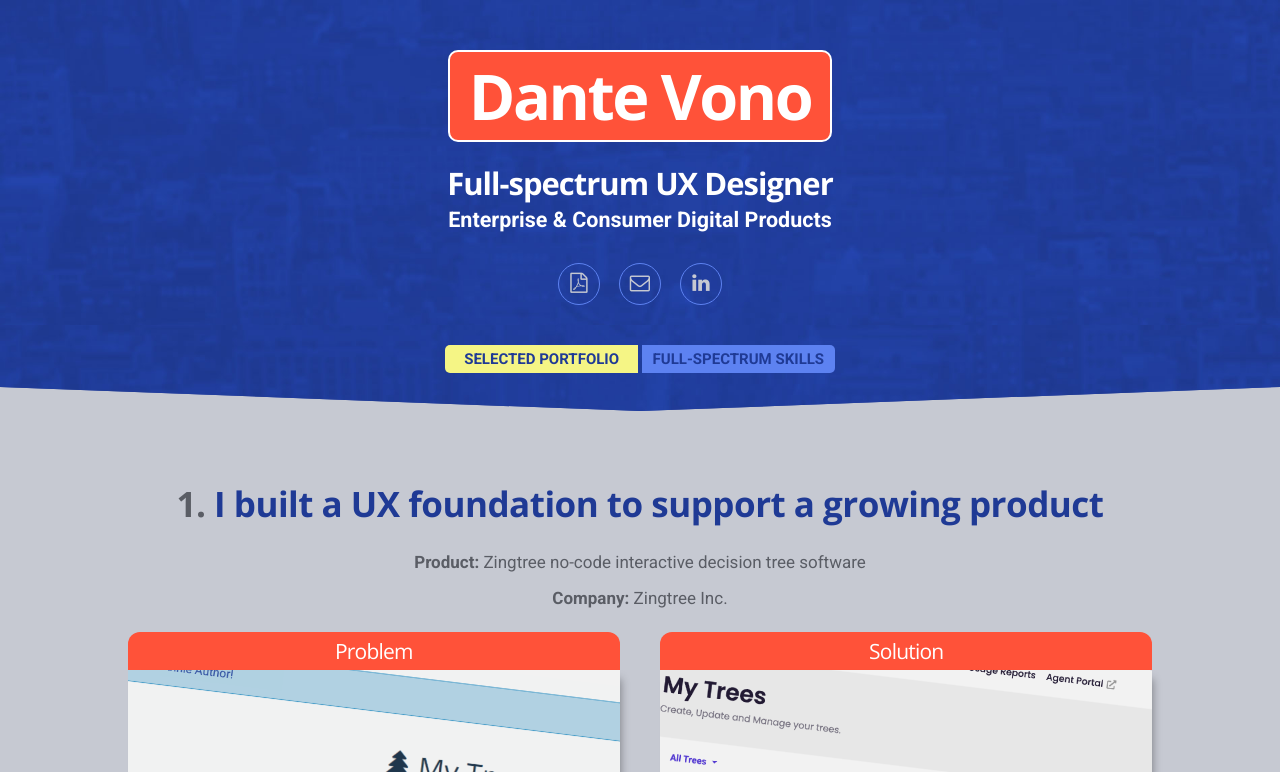
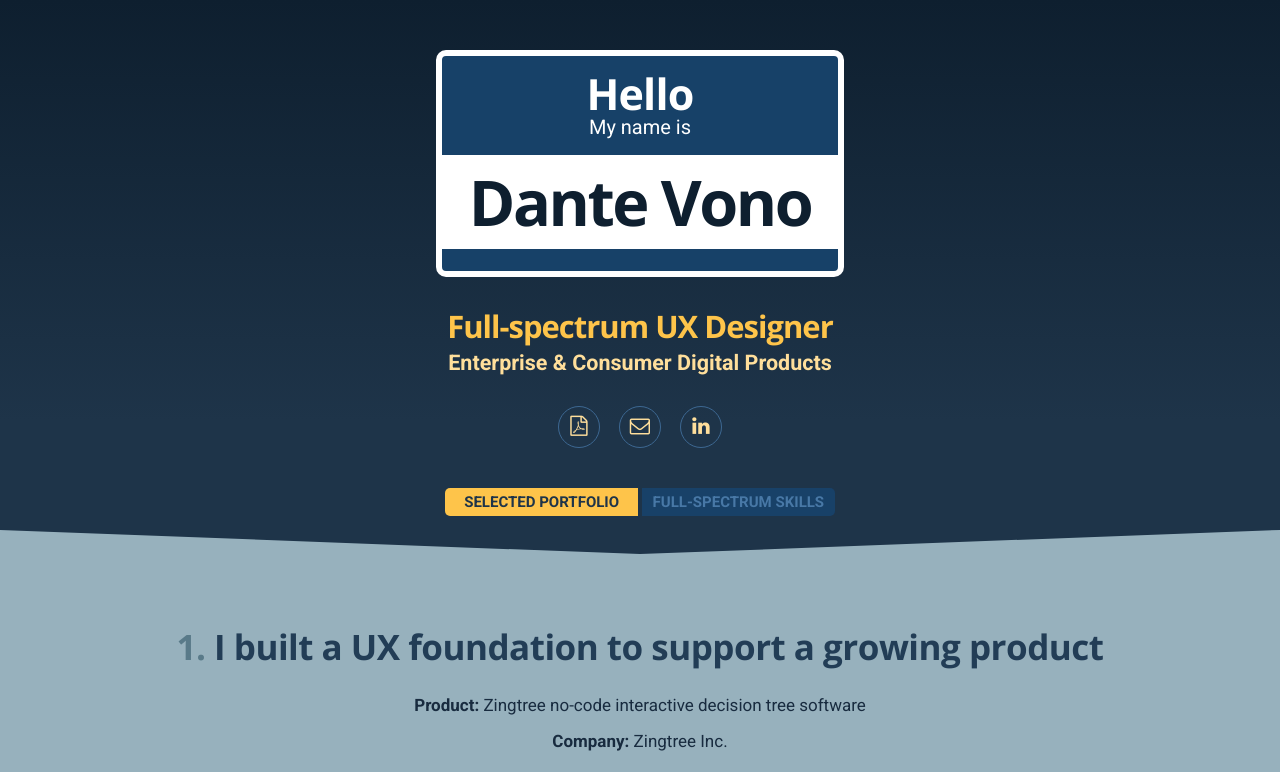
Before and after one commit to djvitamin/djvitamin.github.io, a website: page index.html in a window 1280 px wide. Shown: the top 772 px of the page. Drawn offline with nearby package versions, Linux system fonts and the light colour scheme.

Commit message:
color overhaul

```diff
--- a/css/custom.css
+++ b/css/custom.css
@@ -3,8 +3,9 @@
 /* Color 1
 –––––––––––––––––––––––––––––––––––––––––––––––––– */
 .get-help, .footer {
-    background-color: #2C449D;
-    background-image: url(../images/flatiron-bkgd.jpg);
+    background: rgb(14,31,47);
+  background: linear-gradient(180deg, rgba(14,31,47,1) 0%, rgba(30,52,73,1) 90%);
+    /* background-image: url(../images/flatiron-bkgd.jpg); */
     background-position: top center; /* Center the image */
     background-repeat: no-repeat; /* Do not repeat the image */
     background-size: 100%; /* Cover = Resize the background image to cover the entire container */
@@ -12,31 +13,31 @@
 
 
 h4.type  {
-  background-color: #ff5239;
+  background-color: #132538;
 }
 
 h4.type span {
-    color: #c9d6df;
+    color: #97b1bd;
 }
  h1 {
-    color: #fff;
+    color: #0e1f2f;
 }
 
 
 /* Color 2 (accent)
 –––––––––––––––––––––––––––––––––––––––––––––––––– */
 h1 {
-  background-color: #FF5239;
+  background-color: #fff;
 }
 .footer a {
-  color: #f5f585;
+  color: #fec44a;
 }
 .footer a:hover {
   color: #5f85a0;
 }
 
 h3.section-heading {
-    color: #1f3a95;
+    color: #223d56;
 }
 
 /* Color 3 (Scroll down indicator)
@@ -52,11 +53,11 @@ h3.section-heading {
 }
 
  .avatar span, .icon.style2 {
-  border: solid 1px #5D82F1;
+  border: solid 1px #3d6892;
 }
 
 .section.categories {
-  border-bottom: solid 5px #ff5239;
+  border-bottom: solid 5px #7e9caa;
 }
 
 .sticky + .section.categories {
@@ -71,8 +72,11 @@ h3.section-heading {
 
 
 
-.categories .section-description, h3.section-heading span, .caption {
-    color: #5a5d65;
+h3.section-heading span {
+    color: #597a89;
+}
+.categories .section-description, .caption {
+    color: #182b3f;
 }
 
 
@@ -83,17 +87,17 @@ h3.section-heading {
    color: #fff;
 }
 .categories, body {
-  background-color:#c6c9d2;
+  background-color:#97b1bd;
 }
 a.icon.style2  {
-  color:#c6c9d2;
+  color:#ffdf9c;
 }
 .portfolioTitle {
-  color:#1f3a95;
+  color:#1e3449;
 }
 
 .categories {
-  color: #fff;
+  color: #ffdf9c;
 }
 
 
@@ -134,30 +138,53 @@ h1,h2,h3,h4,h5 {
 h1 {
   letter-spacing: -0.25rem;
   display: inline-block;
+  padding: 0.9rem 2.7rem;
+
+}
+.nametag {
+  background-color: #174168;
   padding: 6px 19px;
   border-radius: 10px;
-  border: solid 2px white;
+  border: solid 6px white;
+  max-width: fit-content;
+  margin: auto;
+  margin-bottom: 3rem;
+  padding: 2rem 0 0rem 0;
 }
 
+.nametag h4,  .nametag h6 {
+  color: #fff;
+}
+
+.nametag h4 {
+  margin-bottom: 0rem;
+  font-size: 4.3rem;
+  line-height: 3.5rem;
+}
+.nametag h6 {
+  margin-bottom: 1.2rem;
+  font-weight: 200;
+  font-size: 2rem;
+}
 
 .get-help .section-description h2 {
     font-size: 3.1rem;
     font-weight: 700;
-    color: #fff;
+    color: #fec44a;
     margin-bottom: 1px;
 }
 
 .get-help .section-description p {
     font-size: 2.15rem;
     font-weight: 700;
-      color: #fff;
+      color: #ffdf9b;
 }
 
 .portfolioTitle {
     margin-bottom: 1.3rem;
     margin-top: 2rem;
     text-transform: uppercase;
-    background-color: #f5f585;
+    background-color: #fec44a;
     display: block;
    border-radius: 5px;
    padding: 2px 9px;
@@ -167,6 +194,7 @@ h1 {
 
 .portfolioTitle a {
   text-decoration: none;
+  color: #4878a6;
 }
 .portfolioTitle a:hover {
   color: #f5f585;
@@ -175,8 +203,8 @@ h1 {
 
 .navigation {
   text-align: center;
-  background-color: #2C449D;
-  background-image: url(../images/flatiron-bkgd.jpg);
+  background-color: #1e3449;
+  /* background-image: url(../images/flatiron-bkgd.jpg); */
   background-position: left -230px; /* Center the image */
   background-repeat: no-repeat; /* Do not repeat the image */
   background-size: 100%; /* Cover = Resize the background image to cover the entire container */
@@ -195,7 +223,7 @@ h1 {
 }
 
 .portfolioTitle.link {
-    background-color: #5D82F1;
+    background-color: #184168;
 }
 
 
@@ -354,12 +382,12 @@ a:hover img.u-max-full-width {
       }
 
       .icon.style2:hover {
-        background-color: #FF5239;
-        border: solid 1px #FF5239;
+        background-color: #fec44a;
+        border: solid 1px #fec44a;
       }
 
       a.icon.style2:hover {
-        color: #fff;
+        color: #1e3549;
       }
 
       @media screen and (max-width: 736px) {
--- a/index.html
+++ b/index.html
@@ -51,7 +51,11 @@
   –––––––––––––––––––––––––––––––––––––––––––––––––– -->
   <div class="section get-help">
     <div class="container">
-      <h1 class="section-heading">Dante Vono</h1>
+      <div class="nametag">
+        <h4>Hello</h4>
+        <h6>My name is</h6>
+        <h1 class="section-heading">Dante Vono</h1>
+      </div>
       <div class="section-description">
         <h2>Full-spectrum UX Designer</h2>
         <p>Enterprise &amp; Consumer Digital Products</p>
@@ -66,11 +70,11 @@
       <h6 class="portfolioTitle">Selected Portfolio Projects</h6>
       -->
   </div>
-  <!-- <div class="navigation" id="stickyNav"> -->
-  <div class="navigation">
+  <div class="navigation" id="stickyNav">
+  <!-- <div class="navigation"> -->
 
     <h6 class="portfolioTitle">Selected Portfolio</h6>
-    <h6 class="portfolioTitle link"><a href="skills.html">Full-spectrum Skills</a></h6>
+    <h6 class="portfolioTitle link"><a href="skills.html#1">Full-spectrum Skills</a></h6>
   </div>
 
   <!-- Scroll down indicator
@@ -80,7 +84,7 @@
   <!-- Portfolio items
   –––––––––––––––––––––––––––––––––––––––––––––––––– -->
 <!-- START Portfolio row -->
-<div class="section categories">
+<div class="section categories" id="1">
     <!-- START Portfolio row -->
     <div class="container">
       <h3 class="section-heading"><span>1.</span> I built a UX foundation to support a growing product</h3>
```
Also changed, not shown: skills.html (+9 -5 lines), 1 other file.
